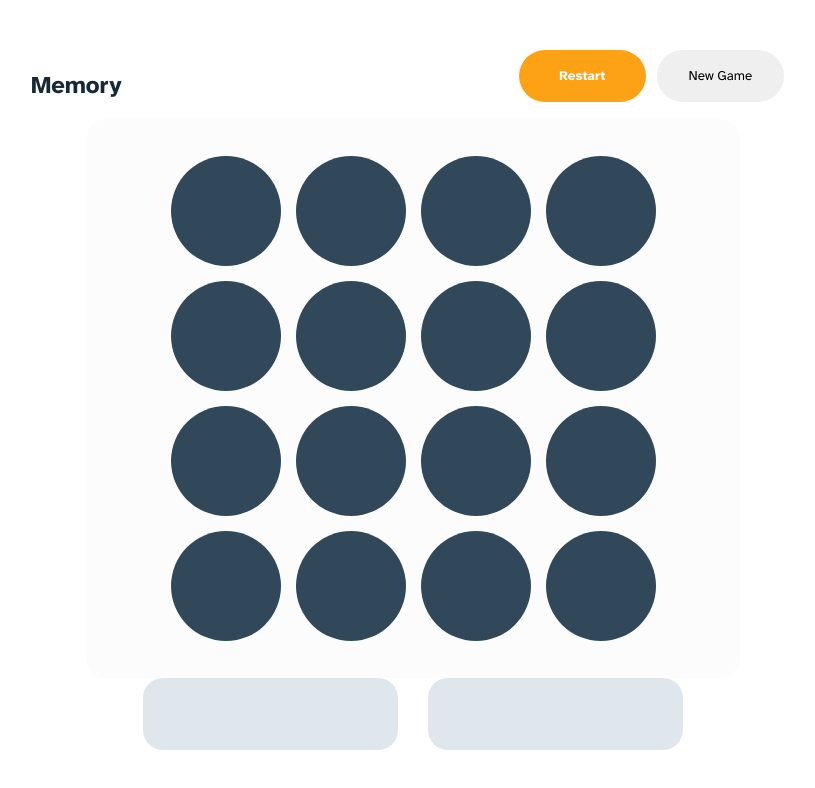
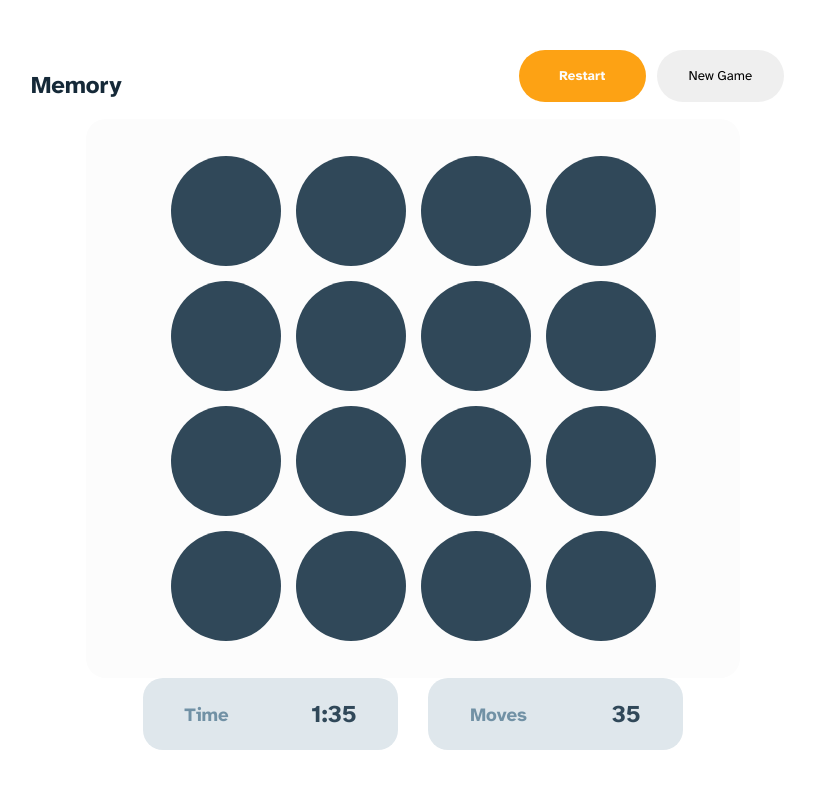
Before and after one commit to Davitvashakmadze/memory-game, a React (Create React App) app: page / in a window 1280 px wide. Both pictures are taken after a click on the button "Start Game". Shown: the top 788 px of the page, without its empty margins (227-1042 px from the left). Built offline with nearby package versions, Linux system fonts and the light colour scheme; a web font is replaced by a local one.

Commit message:
feat: add sigle player page

```diff
--- a/src/home.scss
+++ b/src/home.scss
@@ -132,6 +132,7 @@ body {
     display: flex;
     justify-content: space-around;
     .btn {
+      cursor: pointer;
       border-radius: 50px;
       border: none;
       width: 127px;
@@ -140,6 +141,7 @@ body {
       opacity: 0px;
     }
     .restart {
+      cursor: pointer;
       background: rgba(253, 162, 20, 1);
       color: rgba(252, 252, 252, 1);
       font-weight: 700;
@@ -157,11 +159,16 @@ body {
   }
 
   .grid-item {
+    cursor: pointer;
     width: 110px;
     height: 0;
     padding-top: 100%;
     background: rgba(48, 72, 89, 1);
     border-radius: 50%;
+    transition: 0.3s ease-in-out;
+  }
+  .grid-item:hover {
+    background: rgba(99, 149, 184, 1);
   }
 }
 
@@ -176,11 +183,24 @@ body {
     height: 72px;
     background: rgba(223, 231, 236, 1);
   }
-  .active-player{
+  .active-player {
     background: rgba(253, 162, 20, 1);
+  }
+  .time-info , .move-info {
+    display: flex;
+    justify-content: space-around;
+    text-align: center;
+    align-items: center;
+  }
+  h3 {
+    color: rgba(113, 145, 165, 1);
+  }
+  h4{
+    font-size: 150%;
+    color: rgba(48, 72, 89, 1);
 
   }
 }
-.single-wrapper{
+.single-wrapper {
   grid-template-columns: repeat(2, 1fr);
 }
--- a/src/pages/Gaming.jsx
+++ b/src/pages/Gaming.jsx
@@ -25,8 +25,14 @@ const Gaming = () => {
             ))}
           </div> */}
           <div className="player-wrapper single-wrapper">
-            <div className="player time-info"></div>
-            <div className="player move-info"></div>
+            <div className="player time-info">
+              <h3>Time</h3>
+              <h4>1:35</h4>
+            </div>
+            <div className="player move-info">
+              <h3>Moves</h3>
+              <h4>35</h4>
+            </div>
           </div>
         </div>
       </div>
```
